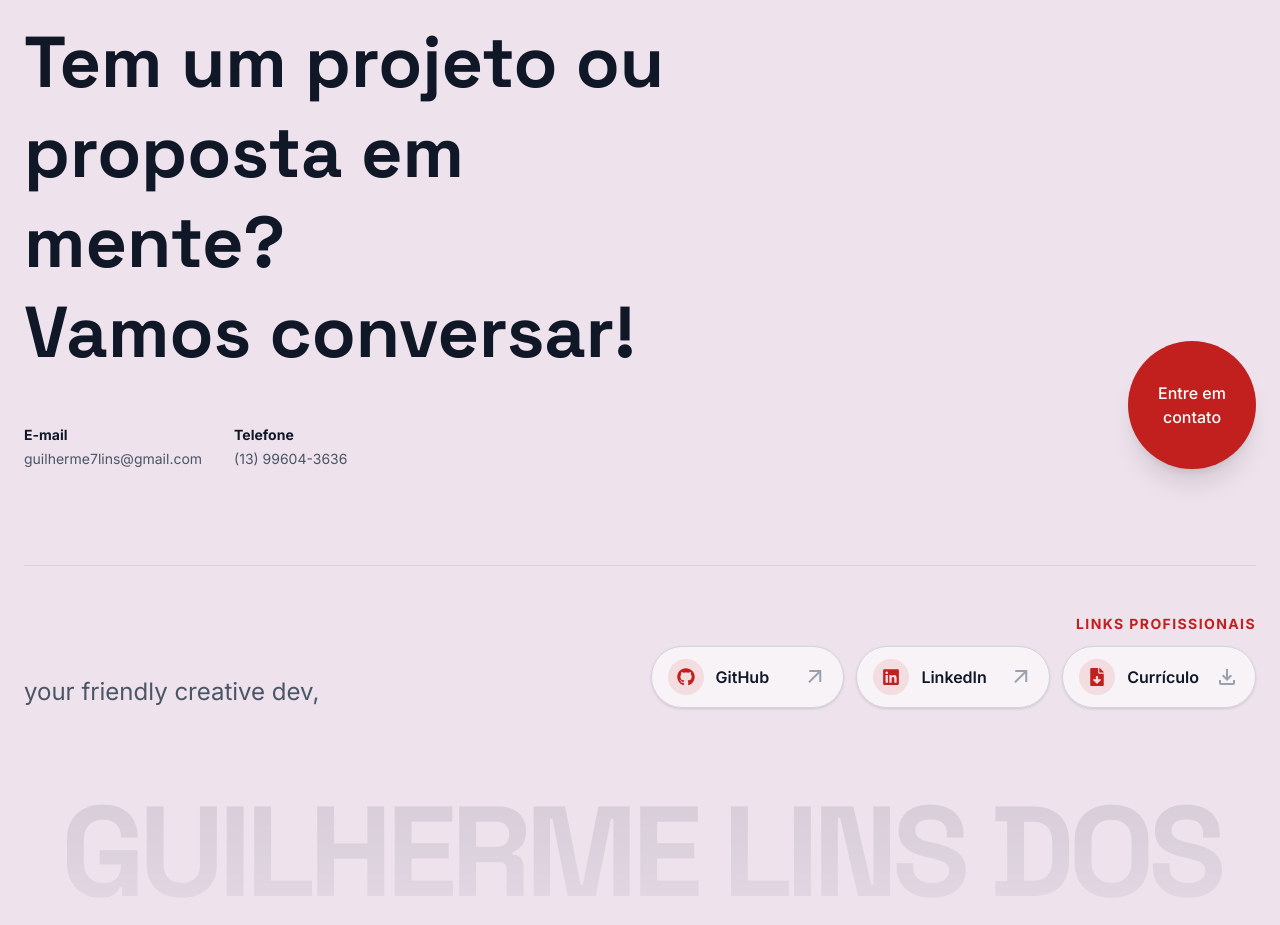
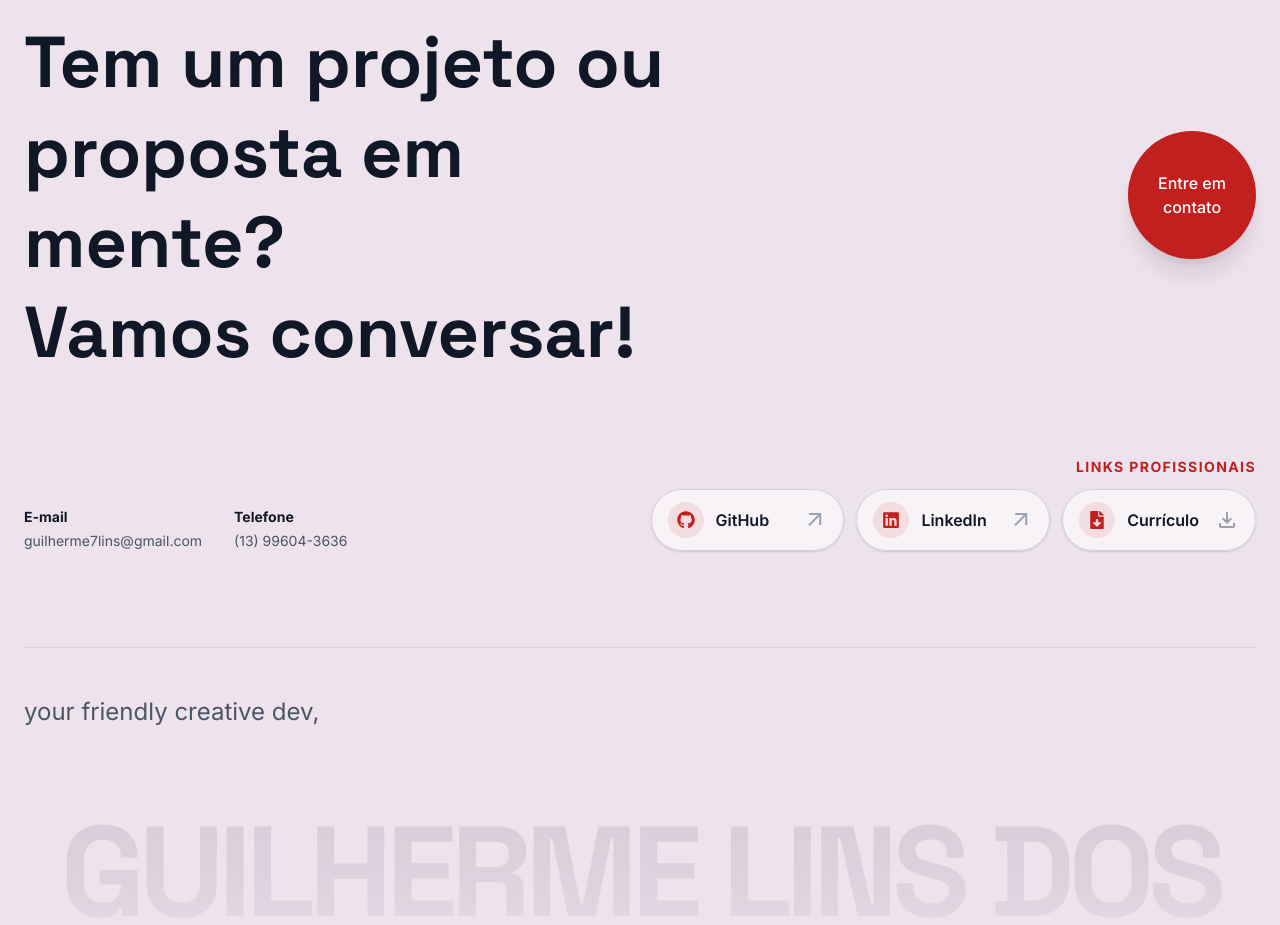
Before and after one commit to guilhermelins7/guilhermelins7.github.io, a React (Vite) app: page / in a window 1280 px wide. Shown: the part 7020-7945 px from the top of the page. Built offline with nearby package versions, Linux system fonts and the light colour scheme.

Commit message:
refactor: Posição links externos alinhada

```diff
--- a/src/sections/Contato.tsx
+++ b/src/sections/Contato.tsx
@@ -4,16 +4,27 @@ export default function Contato() {
   return (
     <footer className="bg-surface-light dark:bg-[#150c14] pt-24 pb-12 overflow-hidden relative" id="contato">
       <div className="container mx-auto px-6 relative z-10">
-        <div className="flex flex-col lg:flex-row justify-between items-start lg:items-end mb-24">
+        <div className="mb-24">
+          <div className="flex flex-col lg:flex-row justify-between items-start gap-12">
             <div className="max-w-2xl">
             <p className="text-sm font-bold uppercase tracking-widest text-primary mb-4">
               É isso por enquanto
             </p>
-            <h2 className="text-5xl md:text-7xl font-display font-bold leading-tight mb-8">
+            <h2 className="max-w-2xl text-5xl md:text-7xl font-display font-bold leading-tight mb-8">
               Tem um projeto ou proposta em mente? <br />
               Vamos conversar!
             </h2>
-            <div className="flex flex-col sm:flex-row gap-8 mt-12 text-sm text-gray-600 dark:text-gray-400">
+            </div>
+            <a
+              className="mt-12 lg:mt-0 lg:self-center w-32 h-32 shrink-0 bg-primary rounded-full flex items-center justify-center text-white font-medium text-center hover:scale-110 transition-transform duration-300 shadow-xl z-20 hover:rotate-12"
+              href="mailto:guilherme7lins@gmail.com"
+            >
+              Entre em <br />
+              contato
+            </a>
+          </div>
+          <div className="flex flex-col gap-8 mt-12 xl:flex-row xl:items-end xl:justify-between">
+            <div className="flex flex-col gap-8 text-sm text-gray-600 dark:text-gray-400 sm:flex-row">
               <div>
                 <p className="font-bold text-gray-900 dark:text-white mb-1">E-mail</p>
                 <a
@@ -33,27 +44,13 @@ export default function Contato() {
                 </a>
               </div>
             </div>
-          </div>
-          <a
-            className="mt-12 lg:mt-0 w-32 h-32 bg-primary rounded-full flex items-center justify-center text-white font-medium text-center hover:scale-110 transition-transform duration-300 shadow-xl z-20 hover:rotate-12"
-            href="mailto:guilherme7lins@gmail.com"
-          >
-            Entre em <br />
-            contato
-          </a>
-        </div>
-        <hr className="border-gray-300 dark:border-gray-800 mb-12" />
-        <div className="flex flex-col lg:flex-row justify-between items-start lg:items-end gap-8">
-          <p className="text-xl md:text-2xl text-gray-600 dark:text-gray-400">
-            your friendly creative dev,
-          </p>
-          <div className="w-full lg:w-auto">
-            <p className="mb-3 text-sm font-bold uppercase tracking-widest text-primary lg:text-right">
+            <div className="w-full xl:w-auto">
+                <p className="mb-3 text-sm font-bold uppercase tracking-widest text-primary xl:text-right">
                   Links profissionais
                 </p>
                 <nav
                   aria-label="Links profissionais"
-              className="grid w-full grid-cols-1 gap-3 sm:grid-cols-3 lg:w-auto"
+                  className="grid w-full grid-cols-1 gap-3 sm:grid-cols-3 xl:w-auto"
                 >
                   <a
                     className="group flex items-center justify-between gap-4 rounded-full border border-gray-300 bg-white/60 px-4 py-3 font-semibold text-gray-900 shadow-sm transition-all duration-300 hover:-translate-y-1 hover:border-primary hover:shadow-lg focus-visible:outline-none focus-visible:ring-2 focus-visible:ring-primary focus-visible:ring-offset-2 focus-visible:ring-offset-surface-light dark:border-gray-700 dark:bg-surface-dark/70 dark:text-white dark:hover:border-primary dark:focus-visible:ring-offset-[#150c14]"
@@ -115,6 +112,11 @@ export default function Contato() {
                 </nav>
               </div>
             </div>
+          </div>
+        <hr className="border-gray-300 dark:border-gray-800 mb-12" />
+        <p className="text-xl md:text-2xl text-gray-600 dark:text-gray-400">
+          your friendly creative dev,
+        </p>
         <div className="mt-20 -mb-12 relative select-none">
           <h1 className="text-[8vw] md:text-[10vw] font-display font-black text-center leading-none tracking-tighter text-transparent bg-clip-text bg-gradient-to-b from-gray-900 to-transparent dark:from-white dark:to-transparent opacity-10 dark:opacity-20 pointer-events-none">
             GUILHERME LINS DOS SANTOS
```
Lines whose indentation alone changed are shown as unchanged.
